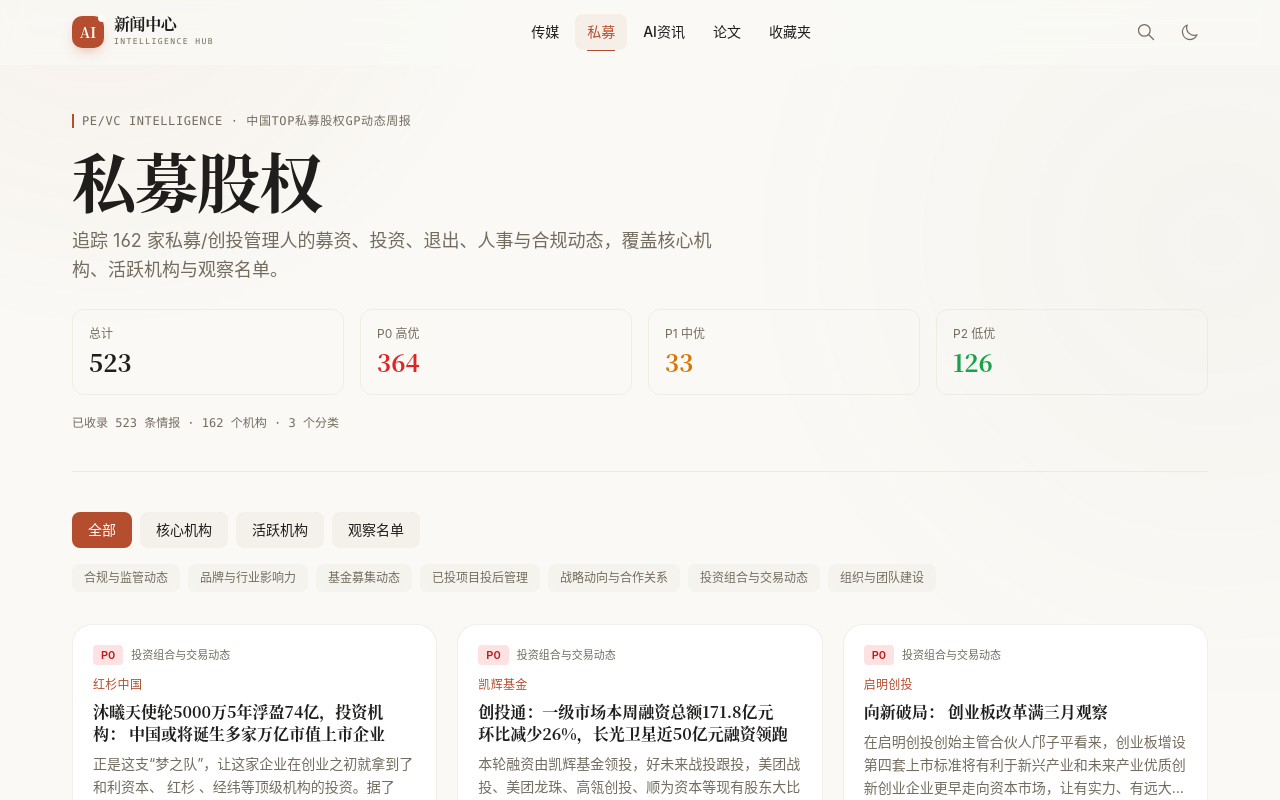
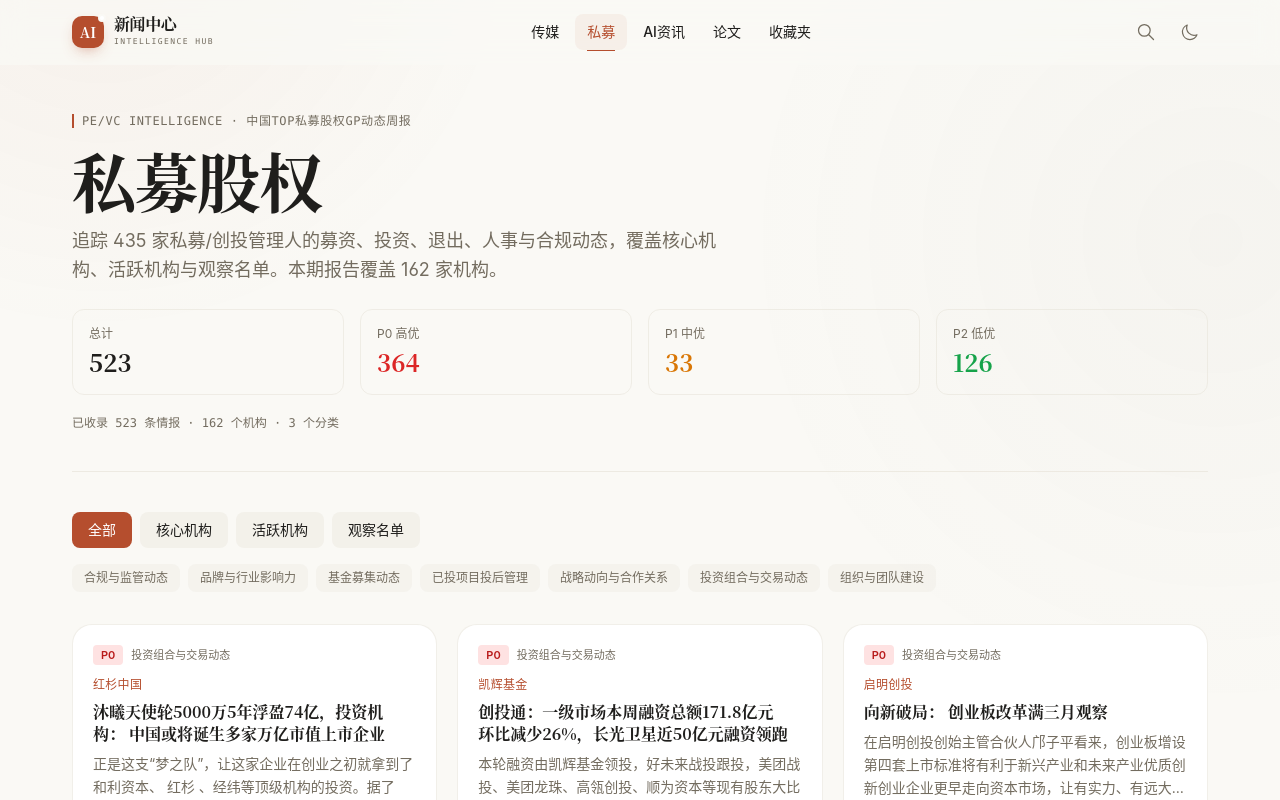
Before and after one commit to READYLIN/ai_website, a Next.js app: page /private-equity in a window 1280 px wide. Shown: the top 800 px of the page. Built offline with nearby package versions, Linux system fonts and the light colour scheme.

Commit message:
fix page company counts

```diff
--- a/src/app/media/page.tsx
+++ b/src/app/media/page.tsx
@@ -18,6 +18,7 @@ export default async function MediaPage({ searchParams }: MediaPageProps) {
     : allArticles;
 
   const companies = new Set(allArticles.map((a) => a.company).filter(Boolean));
+  const totalTracked = 88; // from config.json: 7 categories, 88 companies total
 
   return (
     <div className="container-site py-8 sm:py-12">
@@ -30,7 +31,7 @@ export default async function MediaPage({ searchParams }: MediaPageProps) {
           传媒监控
         </h1>
         <p className="text-light-muted dark:text-dark-muted text-lg max-w-2xl leading-relaxed">
-          追踪 {companies.size} 家媒体公司与机构经营动态，覆盖报业集团、广电系、户外媒体、央媒、出版传媒等七大分类。
+          追踪 88 家媒体公司与机构经营动态，覆盖报业集团、广电系、户外媒体、央媒、出版传媒等七大分类。本期报告覆盖 {companies.size} 家公司。
         </p>
         <p className="mt-5 font-mono text-xs text-light-muted dark:text-dark-muted">
           已收录 {allArticles.length} 条情报 · {groups.length} 个分类
--- a/src/app/private-equity/page.tsx
+++ b/src/app/private-equity/page.tsx
@@ -22,6 +22,7 @@ export default async function PrivateEquityPage({ searchParams }: PEPageProps) {
   });
 
   const companies = new Set(allArticles.map((a) => a.company).filter(Boolean));
+  const totalTracked = 435; // from config.json: 3 tiers, 435 companies total
   const p0Count = allArticles.filter((a) => a.priority === 'P0').length;
   const p1Count = allArticles.filter((a) => a.priority === 'P1').length;
   const p2Count = allArticles.filter((a) => a.priority === 'P2').length;
@@ -37,7 +38,7 @@ export default async function PrivateEquityPage({ searchParams }: PEPageProps) {
           私募股权
         </h1>
         <p className="text-light-muted dark:text-dark-muted text-lg max-w-2xl leading-relaxed">
-          追踪 {companies.size} 家私募/创投管理人的募资、投资、退出、人事与合规动态，覆盖核心机构、活跃机构与观察名单。
+          追踪 435 家私募/创投管理人的募资、投资、退出、人事与合规动态，覆盖核心机构、活跃机构与观察名单。本期报告覆盖 {companies.size} 家机构。
         </p>
 
         {/* Stats row */}
```
